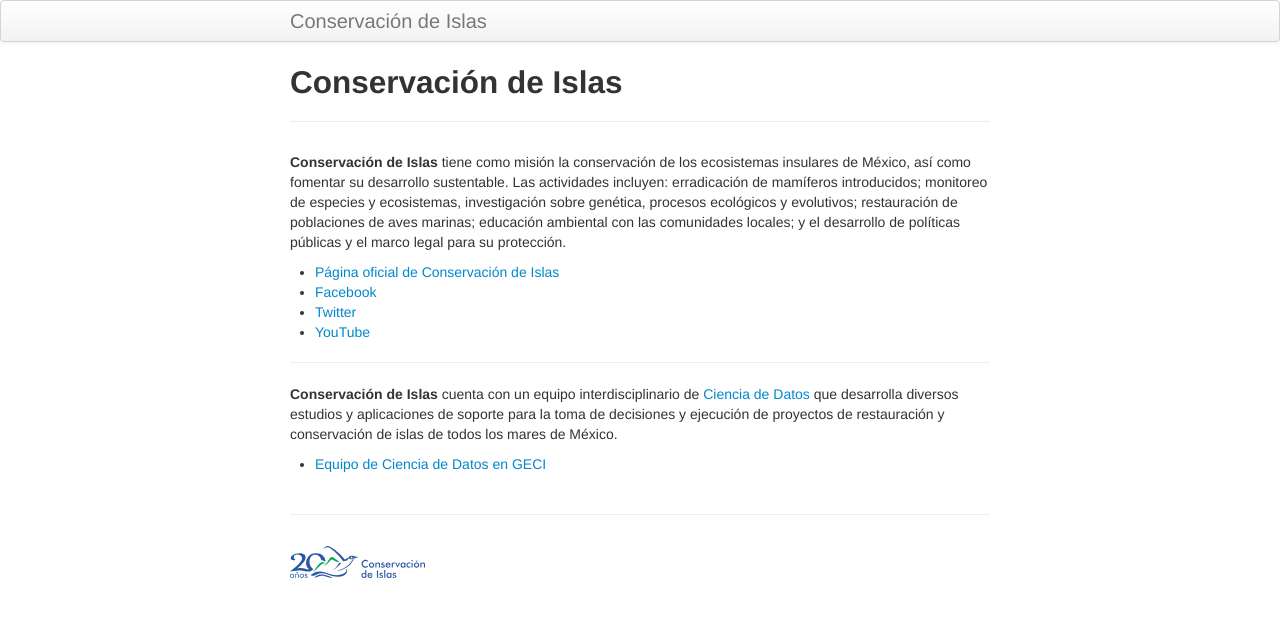
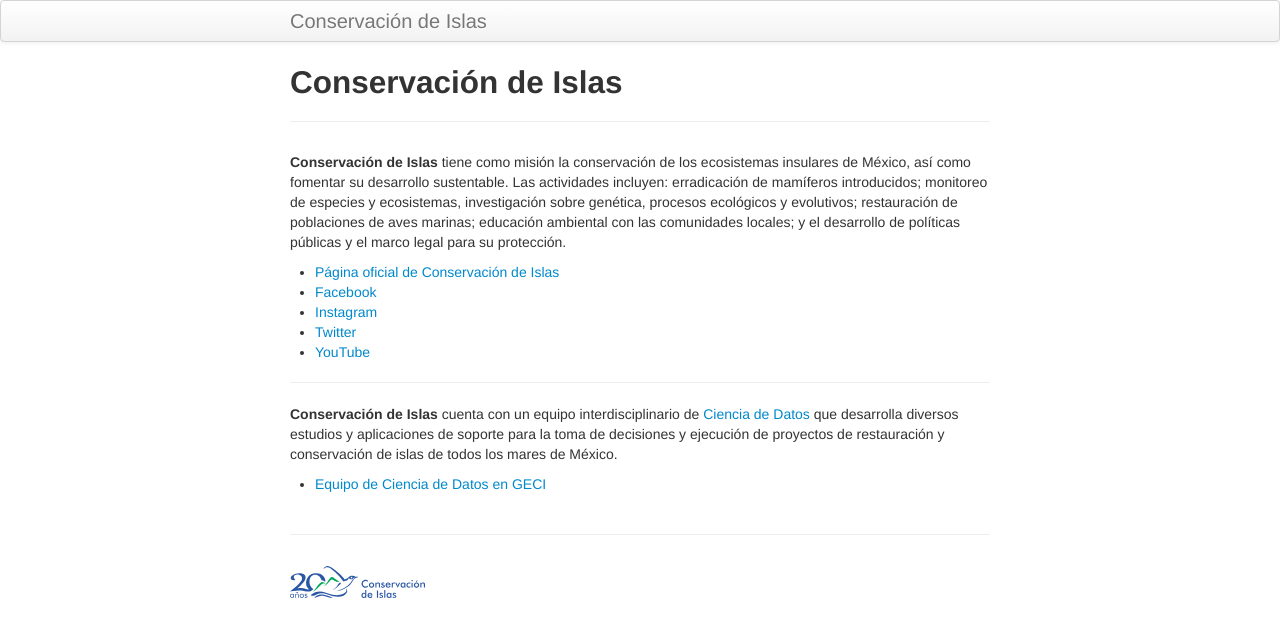
Before and after one commit to LizethMReyes/islasgeci.github.io, a Jekyll site: the page built from index.md, in a window 1280 px wide. Shown: the top 637 px of the page. Built offline with Jekyll 4.4.1, drawn with Linux system fonts in a browser that asks for light colours.

Commit message:
Agraga Instagram

```diff
--- a/index.md
+++ b/index.md
@@ -8,6 +8,7 @@
 
 - [Página oficial de Conservación de Islas](https://islas.org.mx)
 - [Facebook](https://www.facebook.com/IslasGECI)
+- [Instagram](https://www.instagram.com/gecibc/)
 - [Twitter](https://twitter.com/IslasGECI)
 - [YouTube](https://www.youtube.com/channel/UChCwUNW27D50Bwh27U0lpfg)
 
```
